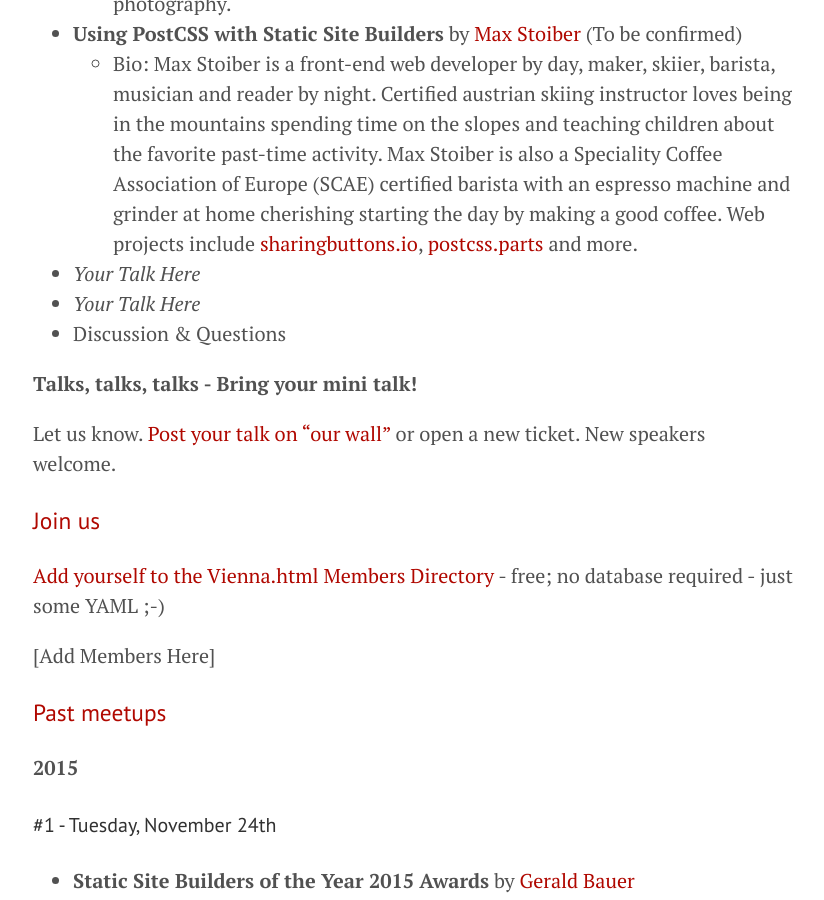
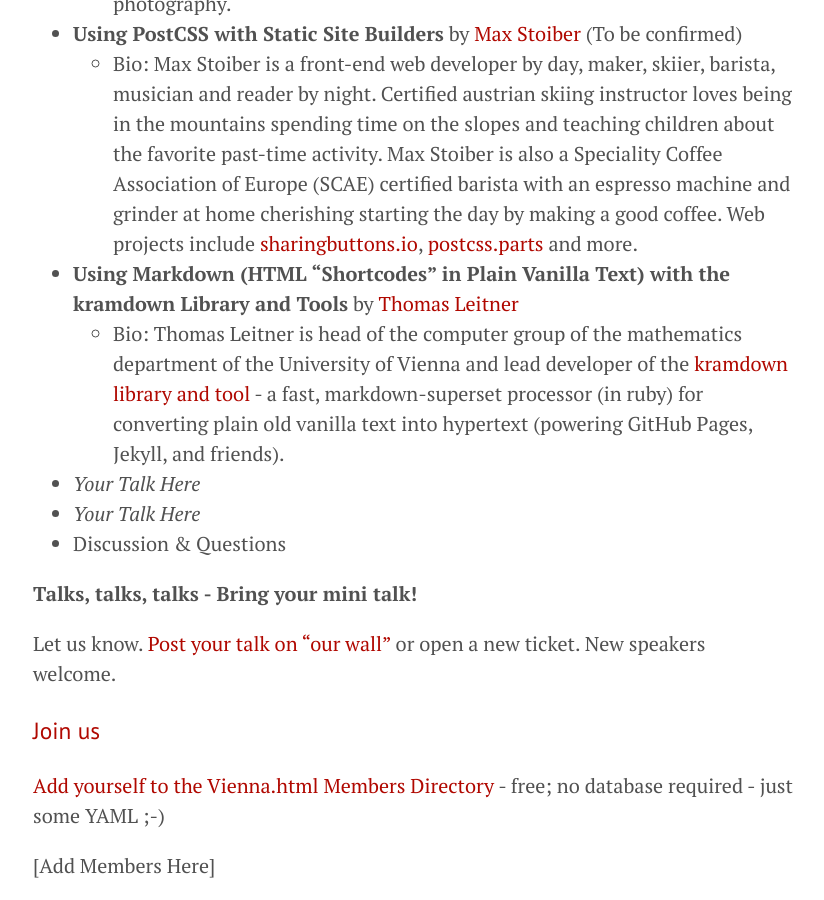
Before and after one commit to goodbyeaustria/archive, a Jekyll site: the page built from index.md, in a window 1280 px wide and 900 px high, scrolled down 1088 px. Shown: the whole window, without its empty margins (227-1051 px from the left). Built offline with Jekyll 4.4.1, drawn with Linux system fonts in a browser that asks for light colours.

Commit message:
add kramdown talk

```diff
--- a/index.md
+++ b/index.md
@@ -23,6 +23,8 @@
     - Bio: Bernhard Benke is a web developer at [Virtual Identity](http://virtual-identity.com) (née vi knallgrau) building web sites in Drupal and WordPress as a member of the content management systems team "The Walking Dev".  Bernhard has a strong interest in frontend technologies, especially in Sass as CSS preprocessor and besides coding really enjoys graphic design, typography and most of all, photography.
 - **Using PostCSS with Static Site Builders** by [Max Stoiber](http://mxstbr.com)  (To be confirmed)
     - Bio: Max Stoiber is a front-end web developer by day, maker, skiier, barista, musician and reader by night. Certified austrian skiing instructor loves being in the mountains spending time on the slopes and teaching children about the favorite past-time activity. Max Stoiber is also a Speciality Coffee Association of Europe (SCAE) certified barista with an espresso machine and grinder at home cherishing starting the day by making a good coffee. Web projects include [sharingbuttons.io](http://sharingbuttons.io), [postcss.parts](http://postcss.parts) and more.
+- **Using Markdown (HTML "Shortcodes" in Plain Vanilla Text) with the kramdown Library and Tools** by [Thomas Leitner](https://github.com/gettalong)
+    - Bio: Thomas Leitner is head of the computer group of the mathematics department of the University of Vienna and lead developer of the [kramdown library and tool](http://kramdown.gettalong.org) - a fast, markdown-superset processor (in ruby) for converting plain old vanilla text into hypertext (powering GitHub Pages, Jekyll, and friends).
 - _Your Talk Here_
 - _Your Talk Here_
 - Discussion & Questions
```
